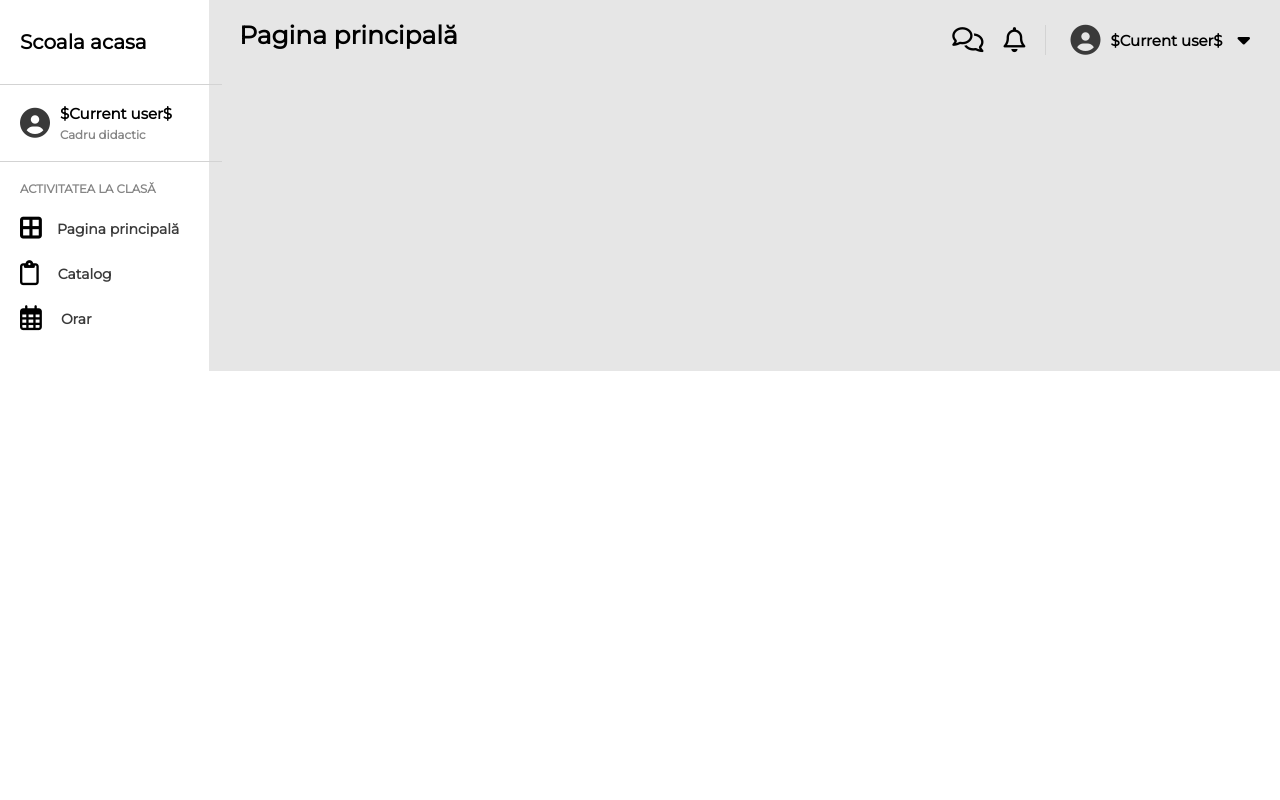
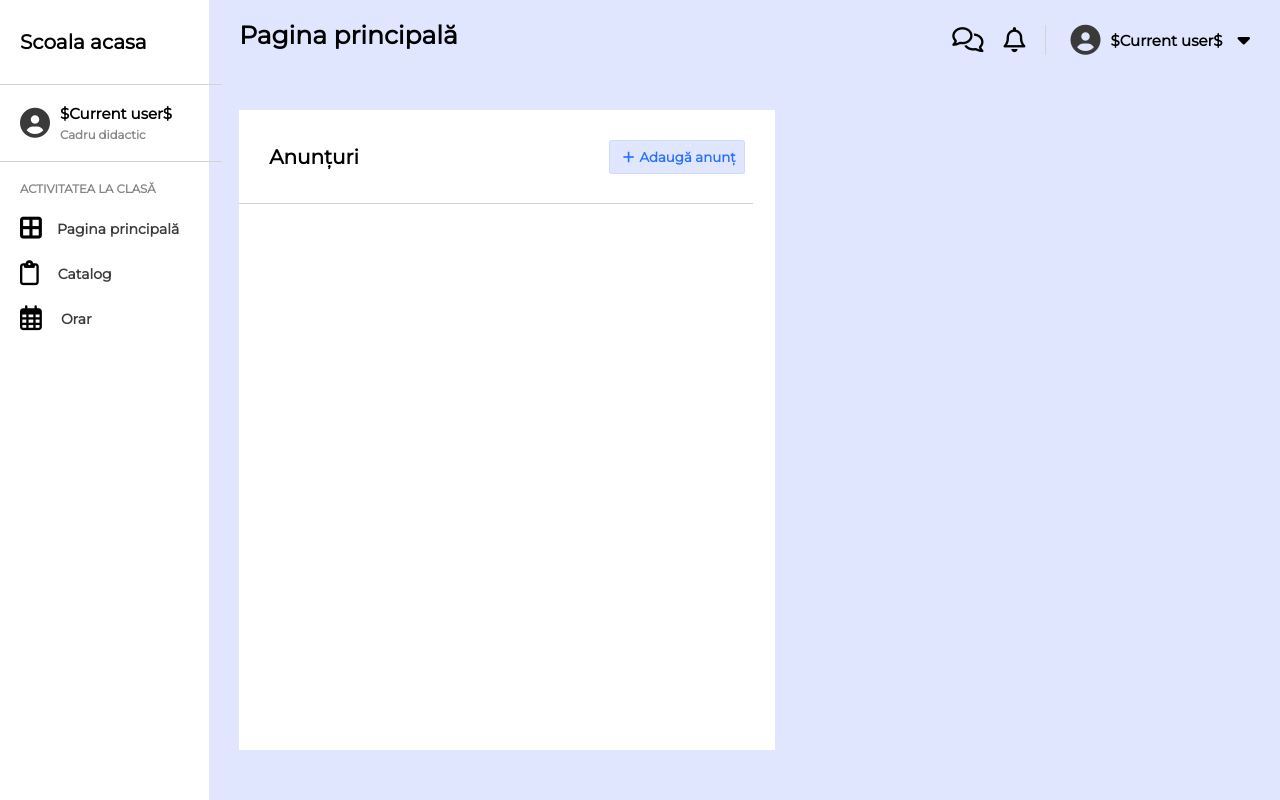
Before and after one commit to ispasvalentin22/scoala-acasa, a React (Create React App) app in the folder client/: page /dashboard in a window 1280 px wide. Built offline with nearby package versions, Linux system fonts and the light colour scheme.

Commit message:
added announcements feature styling in dashboard

```diff
--- a/client/src/pages/dashboard/_dashboard.scss
+++ b/client/src/pages/dashboard/_dashboard.scss
@@ -83,8 +83,9 @@
 }
 
 .dashboard__main {
-  background-color: rgb(230, 230, 230);
+  background-color: rgba(195, 208, 252, 0.534);
   width: 100%;
+  height: 100vh;
 }
 
 .miniheader__title {
@@ -148,3 +149,55 @@
   font-size: 2rem;
   margin-left: 1.5rem;
 }
+
+.announcements {
+  padding: 3rem;
+  margin: 3rem;
+  background-color: white;
+  width: 50%;
+  height: 80%;
+
+  &-header {
+    display: flex;
+    justify-content: space-between;
+    align-items: center;
+    position: relative;
+
+    &::after {
+      position: absolute;
+      content: "";
+      bottom: -3rem;
+      left: -3rem;
+      // width: 85rem;
+      width: 108%;
+      height: 1px;
+      background-color: $color-greyborders;
+    }
+
+    &-title {
+      font-size: 2rem;
+    }
+  }
+
+  &-add {
+    border: 1px solid rgba(195, 208, 252, 0.534);
+    border-radius: 3px;
+    padding: 0.8rem;
+    background-color: rgba(195, 208, 252, 0.534);
+    font-weight: bold;
+    color: $color-primary;
+    cursor: pointer;
+
+    &:hover {
+      color: $color-primary-dark;
+    }
+
+    &:focus {
+      outline: none;
+    }
+  }
+}
+
+.fa-plus {
+  margin: 0 0.5rem;
+}
--- a/client/src/pages/dashboard/dashboard.component.jsx
+++ b/client/src/pages/dashboard/dashboard.component.jsx
@@ -44,6 +44,13 @@ const Dashboard = () => {
             </div>
           </div>
         </div>
+
+        <section className="announcements">
+          <div className="announcements-header">
+            <h2 className="announcements-header-title">Anunțuri</h2>
+            <button className="announcements-add"><i class="fas fa-plus"></i>Adaugă anunț</button>
+          </div>
+        </section>
       </main>
     </div>
   )
--- a/client/src/pages/login/_login.scss
+++ b/client/src/pages/login/_login.scss
@@ -59,6 +59,10 @@
     &:hover {
       background-color: darken($color: $color-primary-dark, $amount: 0);
     }
+
+    &:focus {
+      outline: none;
+    }
   }
 
   &__redirect {
--- a/client/src/pages/signup/_sign-up.scss
+++ b/client/src/pages/signup/_sign-up.scss
@@ -39,14 +39,13 @@
     font-size: 1.5rem;
     margin-left: 1rem;
     margin-bottom: 1rem;
-    transition: all .3s;
+    transition: all 0.3s;
   }
 
   &__input:placeholder-shown + &__label {
     opacity: 0;
     visibility: hidden;
   }
-
 
   &__submit {
     padding: 1rem 1.5rem;
@@ -60,6 +59,10 @@
     &:hover {
       background-color: darken($color: $color-primary-dark, $amount: 0);
     }
+
+    &:focus {
+      outline: none;
+    }
   }
 
   &__already {
```
